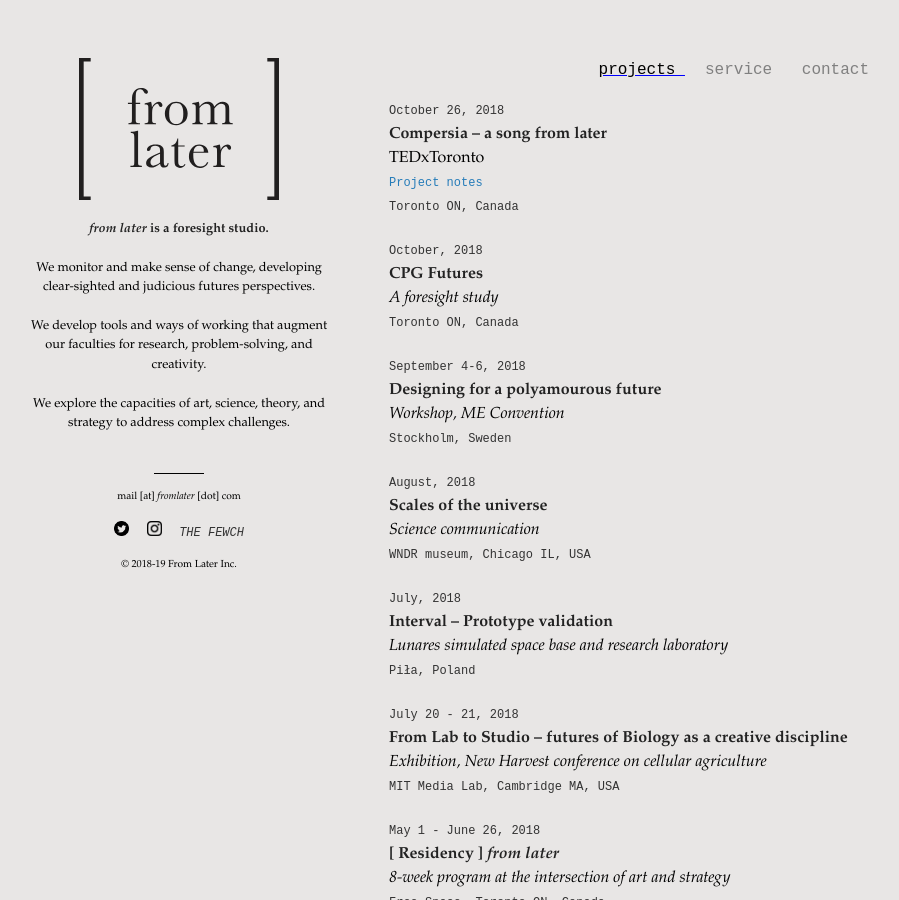
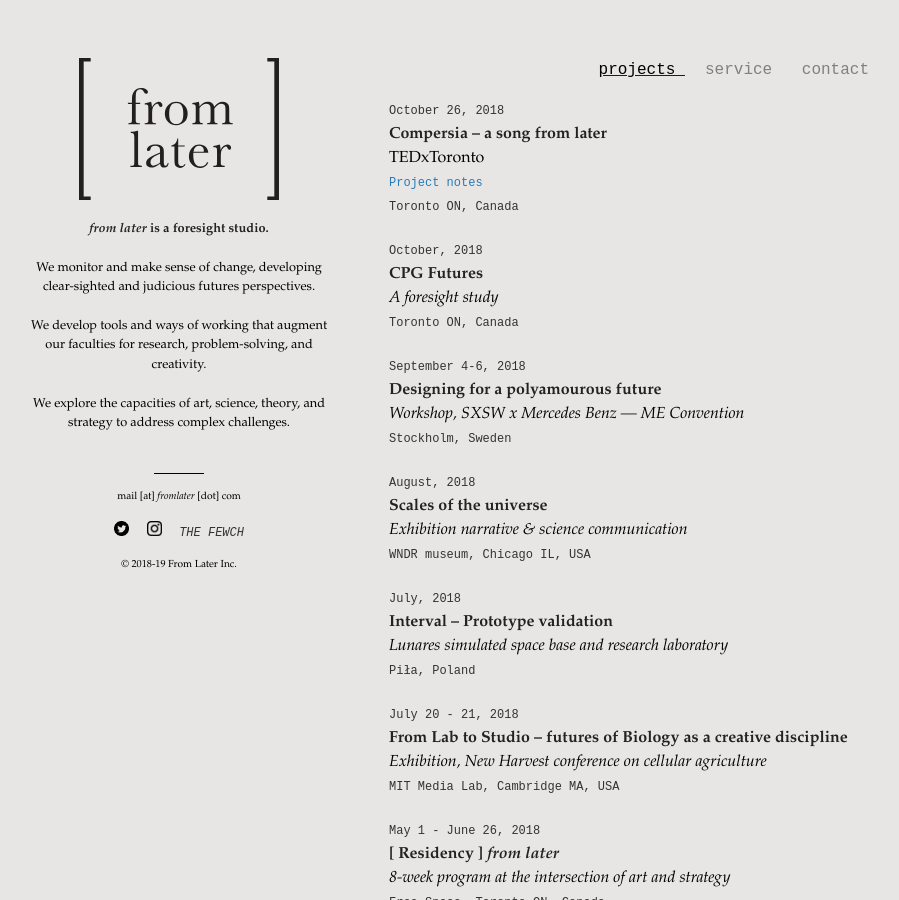
Before and after one commit to From-Later/wwwfromlater, a Jekyll site: the page built from index.html, in a window 1280 px wide and 900 px high. Shown: the whole window, without its empty margins (181-1080 px from the left). Built offline with Jekyll 4.4.1, drawn with Linux system fonts in a browser that asks for light colours.

```diff
--- a/index.html
+++ b/index.html
@@ -56,13 +56,13 @@ title: From Later
                         <p>
                             <code>September 4-6, 2018</code><br>
                             <strong>Designing for a polyamourous future</strong><br>
-                            <em>Workshop, ME Convention</em><br>
+                            <em>Workshop, SXSW x Mercedes Benz — ME Convention</em><br>
                             <code>Stockholm, Sweden</code>
                         </p>
                         <p>
                             <code>August, 2018</code><br>
                             <strong>Scales of the universe</strong><br>
-                            <em>Science communication</em><br>
+                            <em>Exhibition narrative & science communication</em><br>
                             <code>WNDR museum, Chicago IL, USA</code>
                         </p>
 
```
Also changed, not shown: compersia.md (+12 -21 lines), assets/images/ephemera-from-later.svg.
